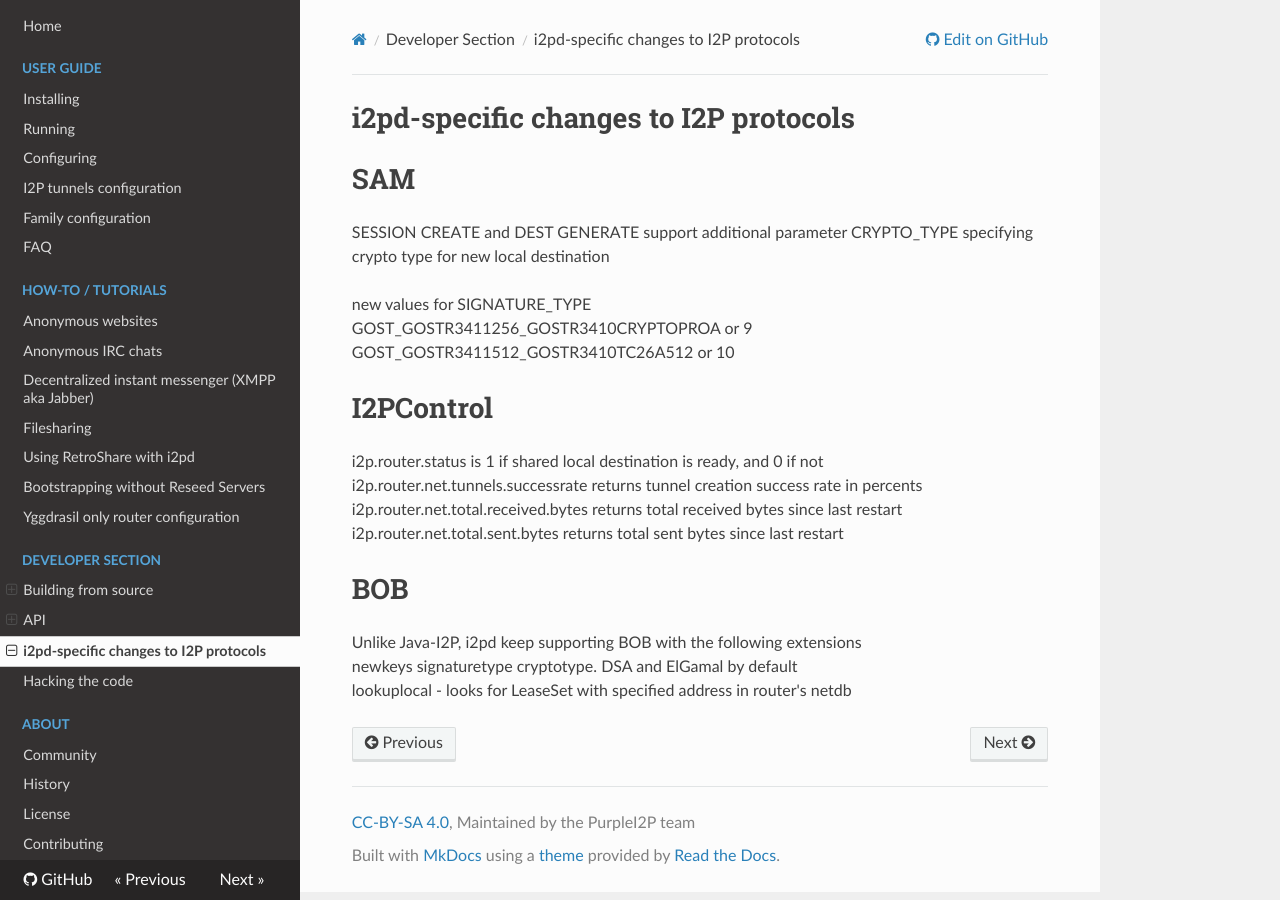
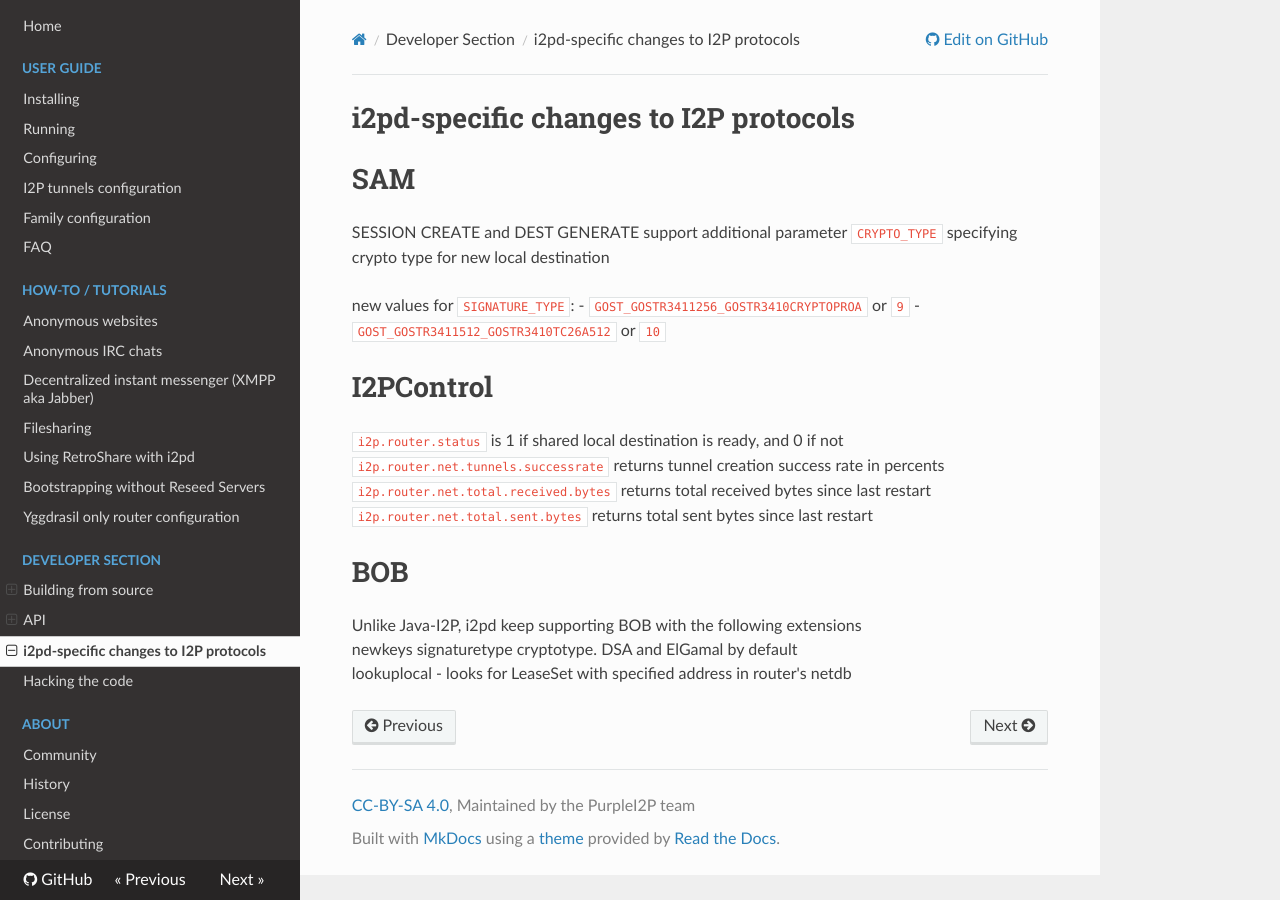
Before and after one commit to PurpleI2P/i2pd_docs_en, an MkDocs documentation site: the page built from docs/devs/i2pd-specifics.md, in a window 1280 px wide. Built offline with MkDocs 1.6.1, drawn with Linux system fonts in a browser that asks for light colours; nearby versions of some CDN libraries; old or Windows-style settings are respelled for this version of MkDocs.

Commit message:
Added markup

```diff
--- a/docs/devs/i2pd-specifics.md
+++ b/docs/devs/i2pd-specifics.md
@@ -2,17 +2,17 @@ i2pd-specific changes to I2P protocols
 ======================================
 
 # SAM
-SESSION CREATE and DEST GENERATE support additional parameter CRYPTO_TYPE specifying crypto type for new local destination
+SESSION CREATE and DEST GENERATE support additional parameter `CRYPTO_TYPE` specifying crypto type for new local destination
 
-new values for SIGNATURE_TYPE
-GOST_GOSTR3411256_GOSTR3410CRYPTOPROA or 9
-GOST_GOSTR3411512_GOSTR3410TC26A512 or 10
+new values for `SIGNATURE_TYPE`:
+- `GOST_GOSTR3411256_GOSTR3410CRYPTOPROA` or `9`
+- `GOST_GOSTR3411512_GOSTR3410TC26A512` or `10`
 
 # I2PControl
-i2p.router.status is 1 if shared local destination is ready, and 0 if not
-i2p.router.net.tunnels.successrate returns tunnel creation success rate in percents
-i2p.router.net.total.received.bytes returns total received bytes since last restart
-i2p.router.net.total.sent.bytes returns total sent bytes since last restart
+`i2p.router.status` is 1 if shared local destination is ready, and 0 if not
+`i2p.router.net.tunnels.successrate` returns tunnel creation success rate in percents
+`i2p.router.net.total.received.bytes` returns total received bytes since last restart
+`i2p.router.net.total.sent.bytes` returns total sent bytes since last restart
 # BOB
 Unlike Java-I2P, i2pd keep supporting BOB with the following extensions
 newkeys signaturetype cryptotype. DSA and ElGamal by default
```
